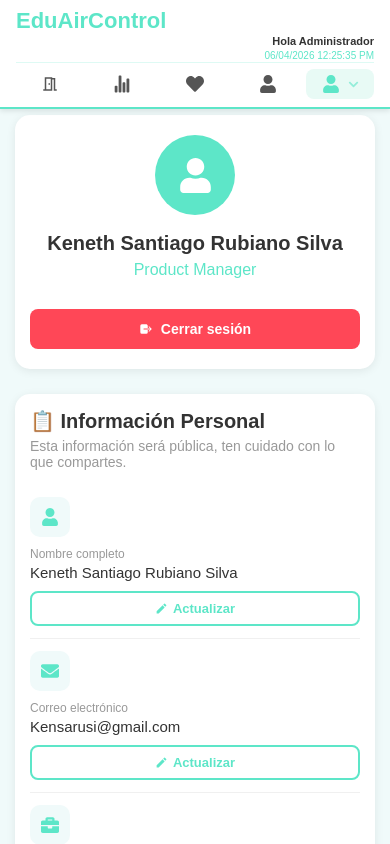
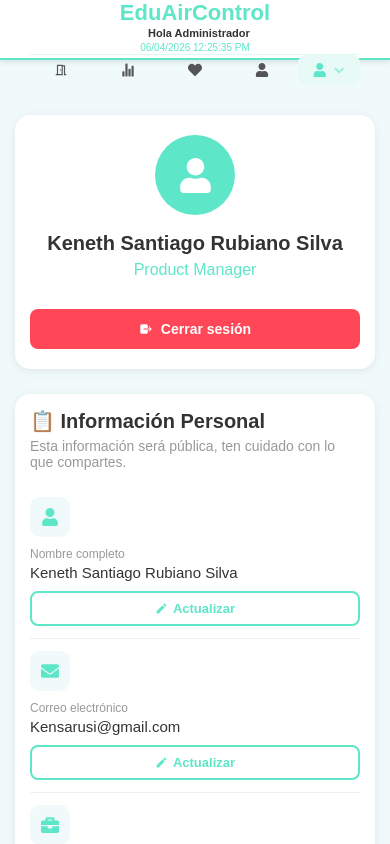
Before and after one commit to kensarusi/EduAirControl, a React (Vite) app in the folder Front-End/: page /profile in a window 390 px wide. Shown: the top 844 px of the page. Built offline with nearby package versions, Linux system fonts and the light colour scheme.

Commit message:
CSS changes for parameter improvement

```diff
--- a/Front-End/src/index.css
+++ b/Front-End/src/index.css
@@ -982,26 +982,6 @@ input, button { max-width: 100%; }
 }
 
 @media (max-width: 768px) {
-  .navbar {
-    flex-direction: column;
-    align-items: stretch;
-    padding: 8px 16px 0;
-    height: auto;
-  }
-
-  .profile-dropdown-item span {
-  display: inline !important;
-}
-
-  .navbar-top-row {
-    display: flex;
-    flex-direction: row;
-    justify-content: space-between;
-    align-items: center;
-    width: 100%;
-    padding-bottom: 4px;
-  }
-
   .navbar-info {
     position: static;
     transform: none;
@@ -1012,7 +992,6 @@ input, button { max-width: 100%; }
   .navbar-info-greeting { font-size: 11px; }
   .navbar-info-time     { font-size: 10px; }
 
-  /* ── Padding top para todas las páginas ── */
   .dashboard-page,
   .all-env-container,
   .favorites-content,
@@ -1021,23 +1000,6 @@ input, button { max-width: 100%; }
   .mgmt-container {
     padding-top: 115px;
   }
-
-  .navbar-menu {
-    width: 100%;
-    justify-content: space-around;
-    border-top: 1px solid rgba(93, 230, 200, 0.2);
-    padding: 6px 0 8px;
-  }
-
-  .navbar-item {
-    width: auto;
-    padding: 6px 8px;
-    font-size: 18px;
-    flex: 1;
-    justify-content: center;
-  }
-
-  .navbar-item span { display: none; }  /* ← solo íconos en móvil */
 
   .dashboard-layout { grid-template-columns: 1fr; padding: 10px; }
   h1 { font-size: 20px; }
@@ -1059,11 +1021,3 @@ input, button { max-width: 100%; }
   .env-metric p { font-size: 12px; }
   .filter-card { width: 100%; }
 }
-
-
-@media (max-width: 480px) {
-  .dashboard-layout { padding: 8px; }
-  .env-card-title h3 { font-size: 14px; }
-  .env-metric p { font-size: 12px; }
-  .filter-card { width: 100%; }
-}
--- a/Front-End/src/styles/layout/Navbar.css
+++ b/Front-End/src/styles/layout/Navbar.css
@@ -55,7 +55,6 @@
 
 .navbar-label { font-weight: 500; }
 
-/* ── Profile dropdown trigger ── */
 .navbar-profile {
   position: relative;
   user-select: none;
@@ -68,11 +67,8 @@
   opacity: 0.6;
 }
 
-.profile-chevron.open {
-  transform: rotate(180deg);
-}
+.profile-chevron.open { transform: rotate(180deg); }
 
-/* ── Dropdown panel ── */
 .profile-dropdown {
   position: absolute;
   top: calc(100% + 10px);
@@ -109,14 +105,8 @@
   color: var(--accent, #5de6c8);
 }
 
-.profile-dropdown-item.logout {
-  color: #ff6b6b;
-}
-
-.profile-dropdown-item.logout:hover {
-  background: #ffe0e0;
-  color: #ff4444;
-}
+.profile-dropdown-item.logout { color: #ff6b6b; }
+.profile-dropdown-item.logout:hover { background: #ffe0e0; color: #ff4444; }
 
 .profile-dropdown-divider {
   height: 1px;
@@ -124,14 +114,32 @@
   margin: 4px 6px;
 }
 
+/* ══════════════════════════════
+   MÓVIL
+══════════════════════════════ */
 @media (max-width: 768px) {
-  .navbar-item span {
-    display: none;
+  .navbar {
+    flex-direction: column;
+    height: auto;
+    padding: 8px 16px 0;
+    align-items: stretch;
   }
 
+  .navbar-top-row {
+    display: flex;
+    flex-direction: row;
+    justify-content: space-between;
+    align-items: center;
+    width: 100%;
+    padding-bottom: 4px;
+  }
 
-  .profile-dropdown-item span {
-    display: inline;
+  .navbar-menu {
+    width: 100%;
+    justify-content: space-around;
+    border-top: 1px solid rgba(93, 230, 200, 0.2);
+    padding: 6px 0 8px;
+    gap: 0;
   }
 
   .navbar-item {
@@ -142,14 +150,11 @@
     width: auto;
   }
 
-  .navbar-menu {
-    width: 100%;
-    justify-content: space-around;
-    border-top: 1px solid rgba(93, 230, 200, 0.2);
-    padding: 6px 0 8px;
-    gap: 0;
-  }
+  /* Oculta texto del menú principal */
+  .navbar-item span { display: none; }
 
+  /* Excepción: dropdown SÍ muestra texto */
+  .profile-dropdown-item span { display: inline !important; }
 
   .profile-dropdown {
     right: 0;
@@ -157,7 +162,3 @@
     min-width: 180px;
   }
 }
-
-  .navbar-item span {
-    display: none;
-  }
```
